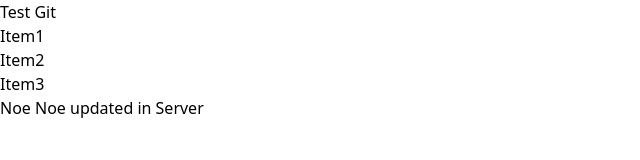
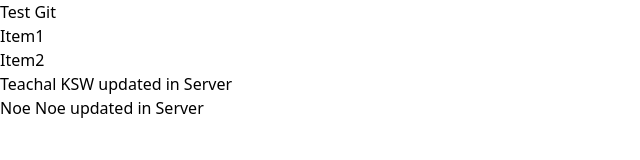
Before and after one commit to MyatNoeNwe19/tailwind-test1, a website: page src/index.html in a window 1280 px wide. Shown: the whole page, without its empty margins (0-640 px from the left). Drawn offline with Linux system fonts and the light colour scheme.

Commit message:
Update index.html

```diff
--- a/src/index.html
+++ b/src/index.html
@@ -17,7 +17,7 @@
                 Item2
             </div>
             <div class="item3 bg-purple-700">
-                Item3
+                Teachal KSW updated in Server
             </div>
             <div class="item4 bg-blue-700">
                 Noe Noe updated in Server
```
